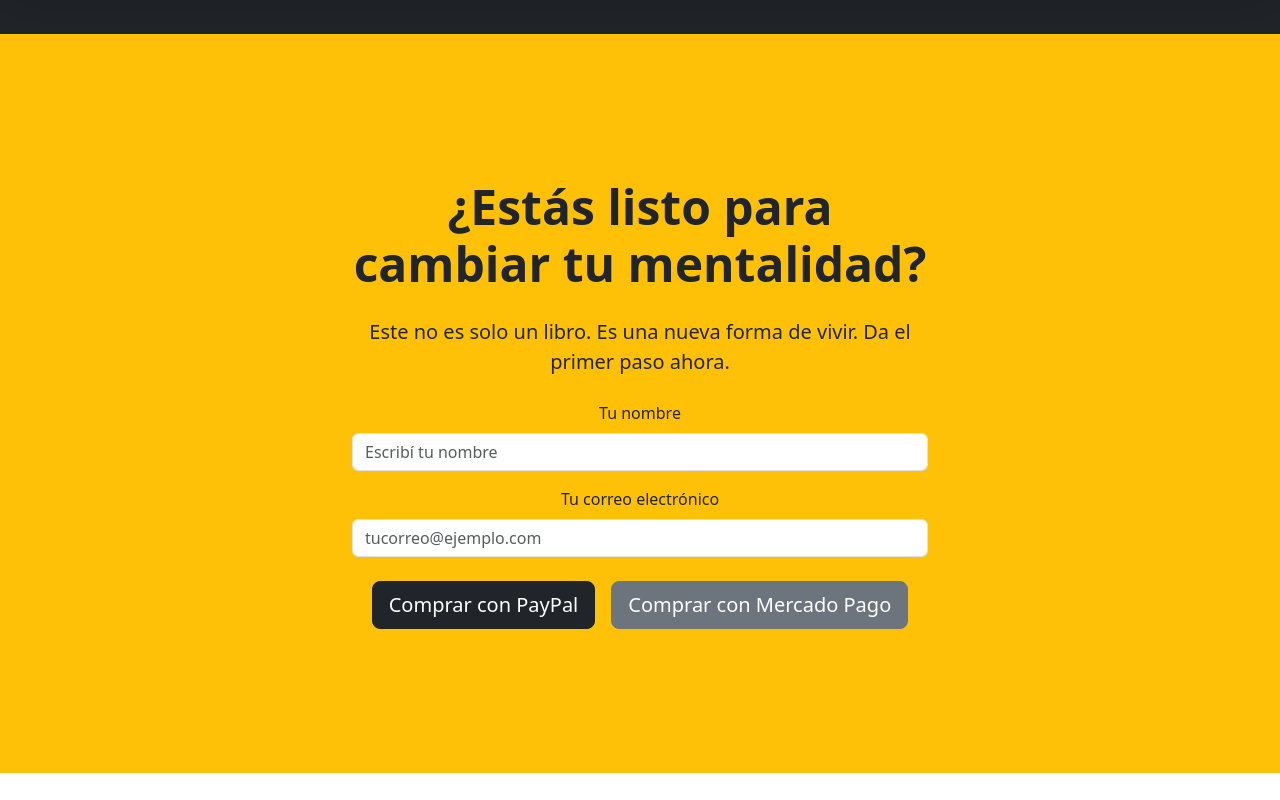
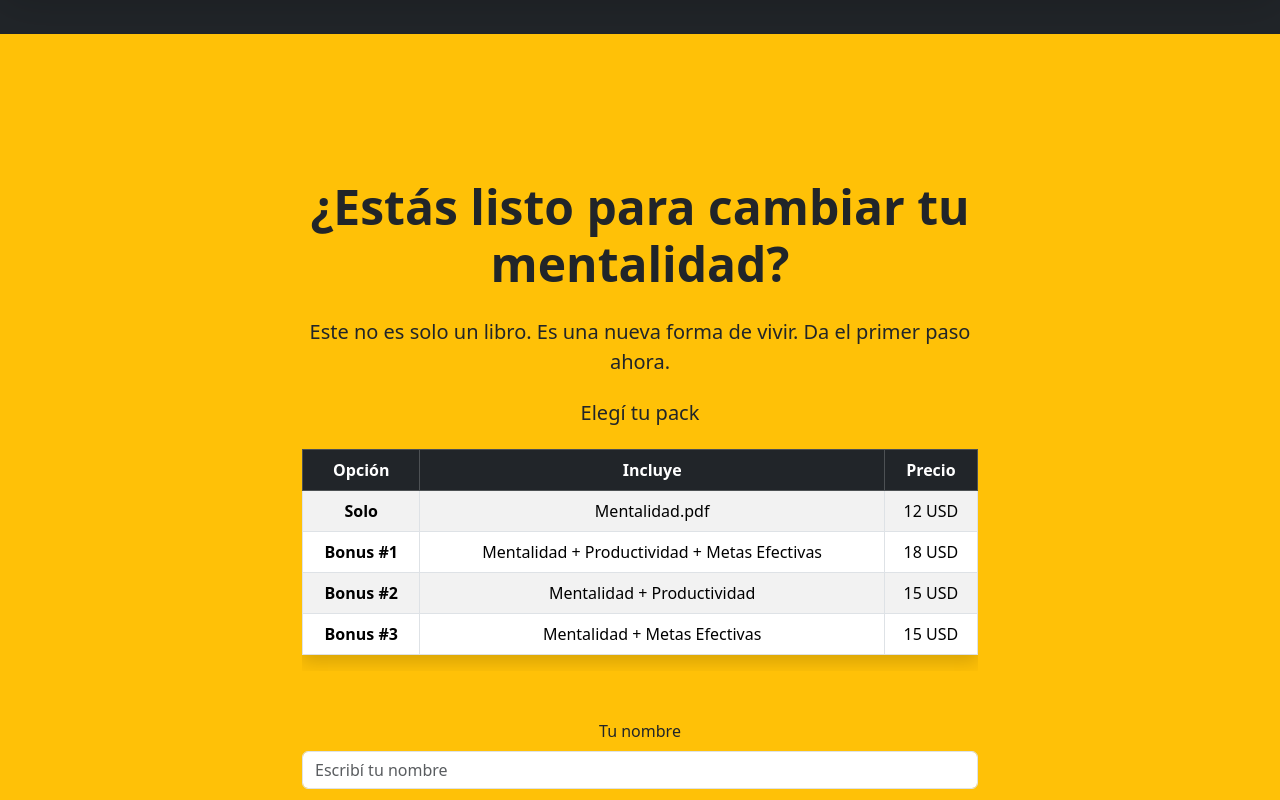
Before and after one commit to federudiero/ebook-mentalidad, a React (Create React App) app in the folder frontend/: page / in a window 1280 px wide. Shown: the part 6380-7180 px from the top of the page. Before the commit the page ends 7153 px from the top, so only its background shows below. Built offline with nearby package versions, Linux system fonts and the light colour scheme.

Commit message:
cambios modales

```diff
--- a/frontend/package.json
+++ b/frontend/package.json
@@ -13,6 +13,8 @@
     "react-bootstrap": "^2.10.10",
     "react-dom": "^19.1.0",
     "react-scripts": "^5.0.1",
+    "sweetalert2": "^11.22.0",
+    "sweetalert2-react-content": "^5.1.0",
     "web-vitals": "^2.1.4"
   },
   "scripts": {
--- a/frontend/src/Components/MentalidadLanding.js
+++ b/frontend/src/Components/MentalidadLanding.js
@@ -2,7 +2,8 @@
 import { Container, Accordion, Row, Col, Button, Card, Navbar, Nav, Form, Modal } from 'react-bootstrap';
 import 'bootstrap/dist/css/bootstrap.min.css';
 import './MentalidadDeluxeLanding.css';
-
+import Swal from 'sweetalert2';
+import withReactContent from 'sweetalert2-react-content';
 
 
 
@@ -30,19 +31,33 @@
   const abrirModal = (titulo, texto) => setContenidoModal({ titulo, texto }) || setShow(true);
   const cerrarModal = () => setShow(false);
 
+
+  const isEmailValid = email => /^[^\s@]+@[^\s@]+\.[^\s@]+$/.test(email);
+const MySwal = withReactContent(Swal);
+
+
  const handleCompra = (e) => {
   e.preventDefault();
-
   if (!nombre || !email) {
-    alert('Completá tus datos');
+    MySwal.fire({
+      icon: 'warning',
+      title: 'Faltan datos',
+      text: 'Completá tu nombre y tu email antes de continuar.',
+    });
     return;
   }
-
+  if (!isEmailValid(email)) {
+    MySwal.fire({
+      icon: 'error',
+      title: 'Email inválido',
+      text: 'Ingresá un correo electrónico válido.',
+    });
+    return;
+  }
   setShowTipoCompra(true);
 };
+
  const confirmarCompra = async () => {
-
-
   setLoading(true);
   setShowTipoCompra(false);
 
@@ -57,16 +72,23 @@
     if (data.init_point) {
       window.location.href = data.init_point;
     } else {
-      alert('No se pudo generar el link de pago.');
+      await MySwal.fire({
+        icon: 'error',
+        title: 'Error',
+        text: 'No se pudo generar el link de pago.',
+      });
     }
   } catch (err) {
     console.error('Error:', err);
-    alert('Error al iniciar el pago.');
+    await MySwal.fire({
+      icon: 'error',
+      title: 'Ocurrió un problema',
+      text: 'Error al iniciar el pago.',
+    });
   }
 
   setLoading(false);
 };
-
 
 
   return (
@@ -413,8 +435,25 @@
 
               </ul>
             <div className="text-center mt-4">
-                <Button variant="warning" size="lg" href="#comprar" className="fw-bold text-uppercase">¡Sí, quiero el libro y los bonus!</Button>
+  <Button
+    variant="warning"
+    size="lg"
+    className="fw-bold text-uppercase"
+    onClick={() => {
+      if (!nombre || !email) {
+        const target = document.getElementById('comprar');
+        if (target) {
+          target.scrollIntoView({ behavior: 'smooth' });
+        }
+      } else {
+        setShowTipoCompra(true);
+      }
+    }}
+  >
+    ¡Sí, quiero el libro y los bonus!
+  </Button>
 </div>
+
 
             </Col>
           </Row>
@@ -424,9 +463,46 @@
 
 
 <section id="comprar" className="py-5 bg-warning text-dark">
-  <Container className="my-5 py-5" style={{ maxWidth: '600px' }}>
+  <Container className="my-5 py-5" style={{ maxWidth: '700px' }}>
     <h2 className="text-center fw-bold mb-4 display-5">¿Estás listo para cambiar tu mentalidad?</h2>
     <p className="lead text-center mb-4">Este no es solo un libro. Es una nueva forma de vivir. Da el primer paso ahora.</p>
+
+    <div className="mb-5">
+      <h5 className="text-center mb-4">Elegí tu pack</h5>
+      <div className="table-responsive">
+        <table className="table table-bordered table-striped text-center align-middle shadow">
+          <thead className="table-dark">
+            <tr>
+              <th>Opción</th>
+              <th>Incluye</th>
+              <th>Precio</th>
+            </tr>
+          </thead>
+          <tbody>
+            <tr>
+              <td><strong>Solo</strong></td>
+              <td>Mentalidad.pdf</td>
+              <td>12 USD</td>
+            </tr>
+            <tr>
+              <td><strong>Bonus #1</strong></td>
+              <td>Mentalidad + Productividad + Metas Efectivas</td>
+              <td>18 USD</td>
+            </tr>
+            <tr>
+              <td><strong>Bonus #2</strong></td>
+              <td>Mentalidad + Productividad</td>
+              <td>15 USD</td>
+            </tr>
+            <tr>
+              <td><strong>Bonus #3</strong></td>
+              <td>Mentalidad + Metas Efectivas</td>
+              <td>15 USD</td>
+            </tr>
+          </tbody>
+        </table>
+      </div>
+    </div>
 
     <Form className="mb-4">
       <Form.Group className="mb-3">
@@ -452,20 +528,18 @@
     </Form>
 
     <div className="d-flex justify-content-center gap-3 flex-wrap">
-      <Button variant="dark" size="lg" onClick={() => handleCompra('paypal')} disabled={loading}>
-        {loading ? 'Procesando...' : 'Comprar con PayPal'}
-      </Button>
       <Button
-  variant="secondary"
+        variant="dark"
         size="lg"
         onClick={handleCompra}
         disabled={loading}
       >
-  {loading ? 'Procesando...' : 'Comprar con Mercado Pago'}
+        {loading ? 'Procesando...' : 'Comprar ahora'}
       </Button>
     </div>
   </Container>
 </section>
+
 
 
       <a href="https://wa.me/543518120950" className="position-fixed bottom-0 end-0 m-4" style={{ zIndex: 9999 }} target="_blank" rel="noopener noreferrer">
```
Also changed, not shown: 1 other file (tests, documents, lock files or other folders). Lines whose indentation alone changed are shown as unchanged.
